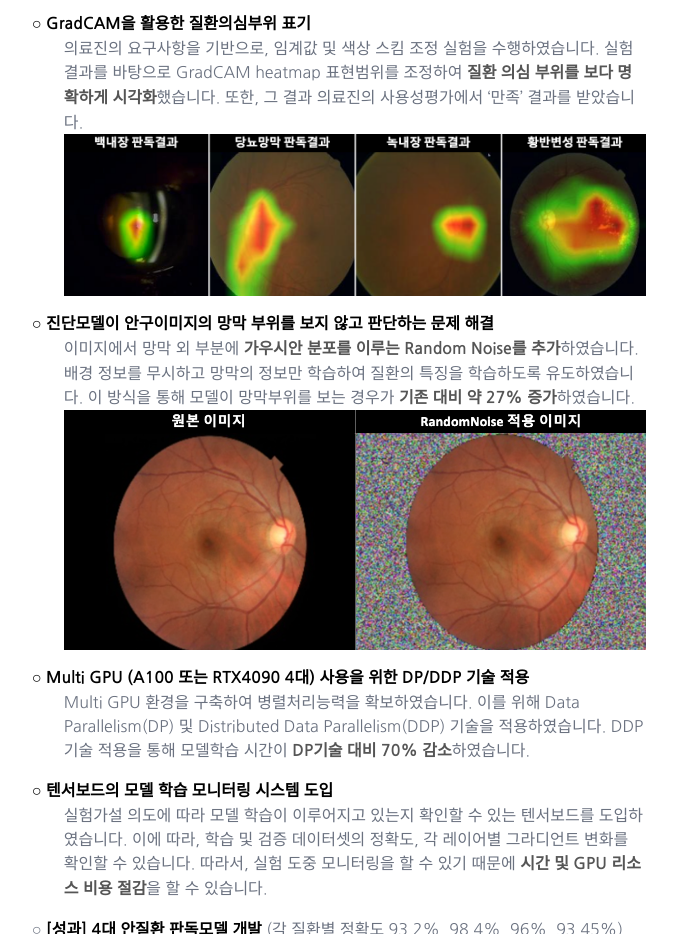
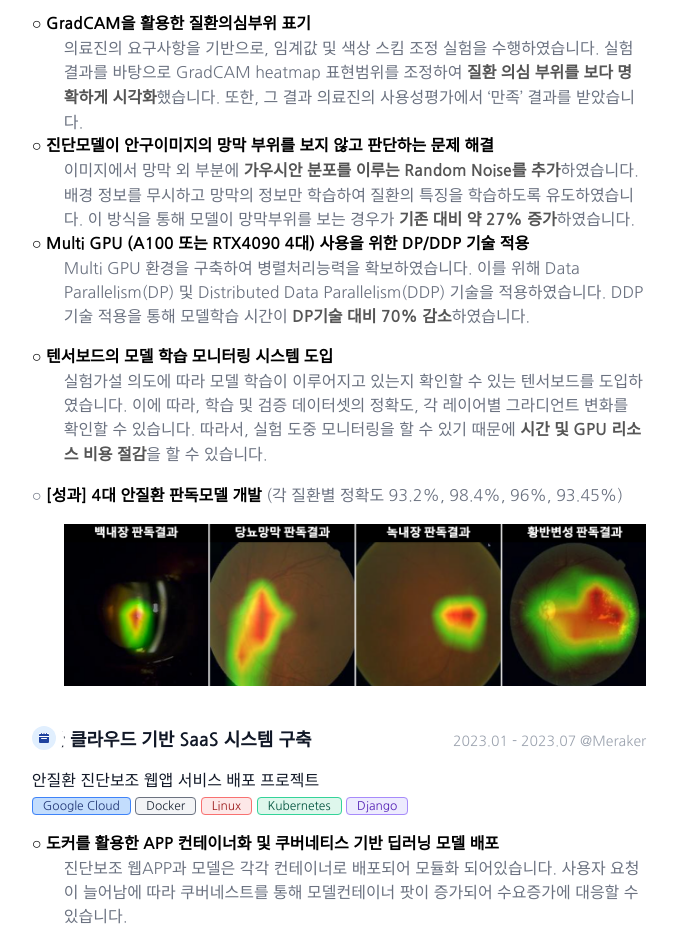
Before and after one commit to DAWUNHAN/portfolio, a plain HTML site: page index.html in a window 1280 px wide. Shown: the part 1320-2254 px from the top of the page, without its empty margins (301-978 px from the left). Drawn offline with nearby package versions, Linux system fonts and the light colour scheme.

Commit message:
Add files via upload

```diff
--- a/index.html
+++ b/index.html
@@ -143,14 +143,13 @@
             <p class="text-base font-normal text-gray-500 dark:text-gray-400 indent-text">
               의료진의 요구사항을 기반으로, 임계값 및 색상 스킴 조정 실험을 수행하였습니다. 실험 결과를 바탕으로 GradCAM heatmap 표현범위를 조정하여 <span class="text-strong-gray">질환 의심 부위를 보다 명확하게 시각화</span>했습니다. 또한, 그 결과 의료진의 사용성평가에서 ‘만족’ 결과를 받았습니다.
             </p>
-            <img src="img/xai.png" alt="xai 이미지" class="mb-4 desc-img">
+
             <p class="text-base font-normal text-gray-500 dark:text-gray-400 text-black">
               ○ 진단모델이 안구이미지의 망막 부위를 보지 않고 판단하는 문제 해결
             </p>
             <p class="text-base font-normal text-gray-500 dark:text-gray-400 indent-text">
               이미지에서 망막 외 부분에 <span class="text-strong-gray">가우시안 분포를 이루는 Random Noise를 추가</span>하였습니다. 배경 정보를 무시하고 망막의 정보만 학습하여 질환의 특징을 학습하도록 유도하였습니다. 이 방식을 통해 모델이 망막부위를 보는 경우가 <span class="text-strong-gray">기존 대비 약 27% 증가</span>하였습니다.
             </p>
-            <img src="img/RandomNoise.png" alt="xai 이미지" class="mb-4 desc-img">
 
             <p class="text-base font-normal text-gray-500 dark:text-gray-400 text-black">
               ○ Multi GPU (A100 또는 RTX4090 4대) 사용을 위한 DP/DDP 기술 적용
@@ -170,6 +169,7 @@
             <p class="mb-4 text-base font-normal text-gray-500 dark:text-gray-400">
               ○ <span class="text-black">[성과] 4대 안질환 판독모델 개발</span> (각 질환별 정확도 93.2%, 98.4%, 96%, 93.45%)
             </p>
+            <img src="img/xai.png" alt="xai 이미지" class="mb-4 desc-img">
         </li>
         <li class="mb-10 ms-6">
             <span class="absolute flex items-center justify-center w-6 h-6 bg-blue-100 rounded-full -start-3 ring-8 ring-white dark:ring-gray-900 dark:bg-blue-900">
```
